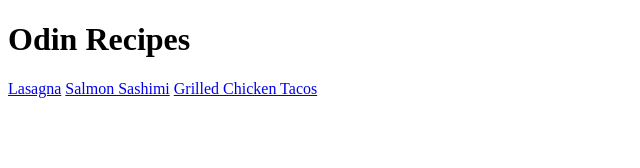
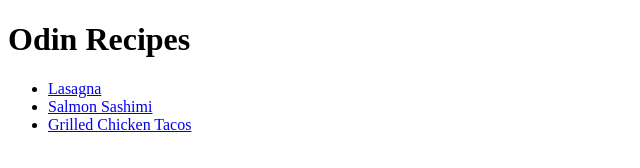
Before and after one commit to KookedRamen/odin-recipes, a plain HTML site: page index.html in a window 1280 px wide. Shown: the whole page, without its empty margins (0-640 px from the left). Drawn offline with Linux system fonts and the light colour scheme.

Commit message:
Finished up the html exercise

```diff
--- a/index.html
+++ b/index.html
@@ -7,8 +7,10 @@
 </head>
 <body>
     <h1>Odin Recipes</h1>
-    <a href="recipes/lasagna.html">Lasagna</a>
-    <a href="recipes/sushi.html">Salmon Sashimi</a>
-    <a href="/recipes/tacos.html">Grilled Chicken Tacos</a>
+    <ul>
+        <li><a href="recipes/lasagna.html">Lasagna</a></li>
+        <li><a href="recipes/sushi.html">Salmon Sashimi</a></li>
+        <li><a href="/recipes/tacos.html">Grilled Chicken Tacos</a></li>
+    </ul>
 </body>
 </html>
```
